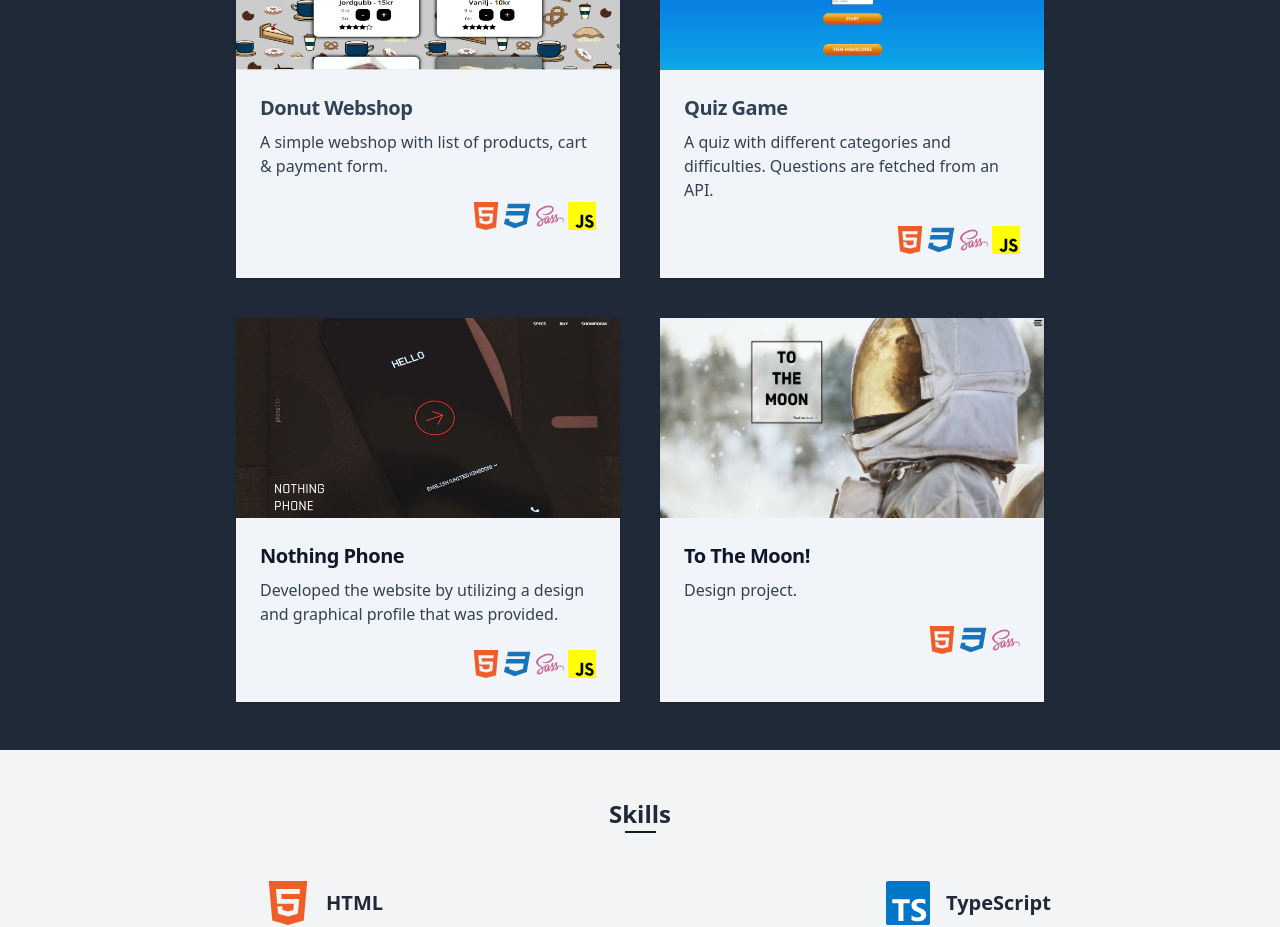
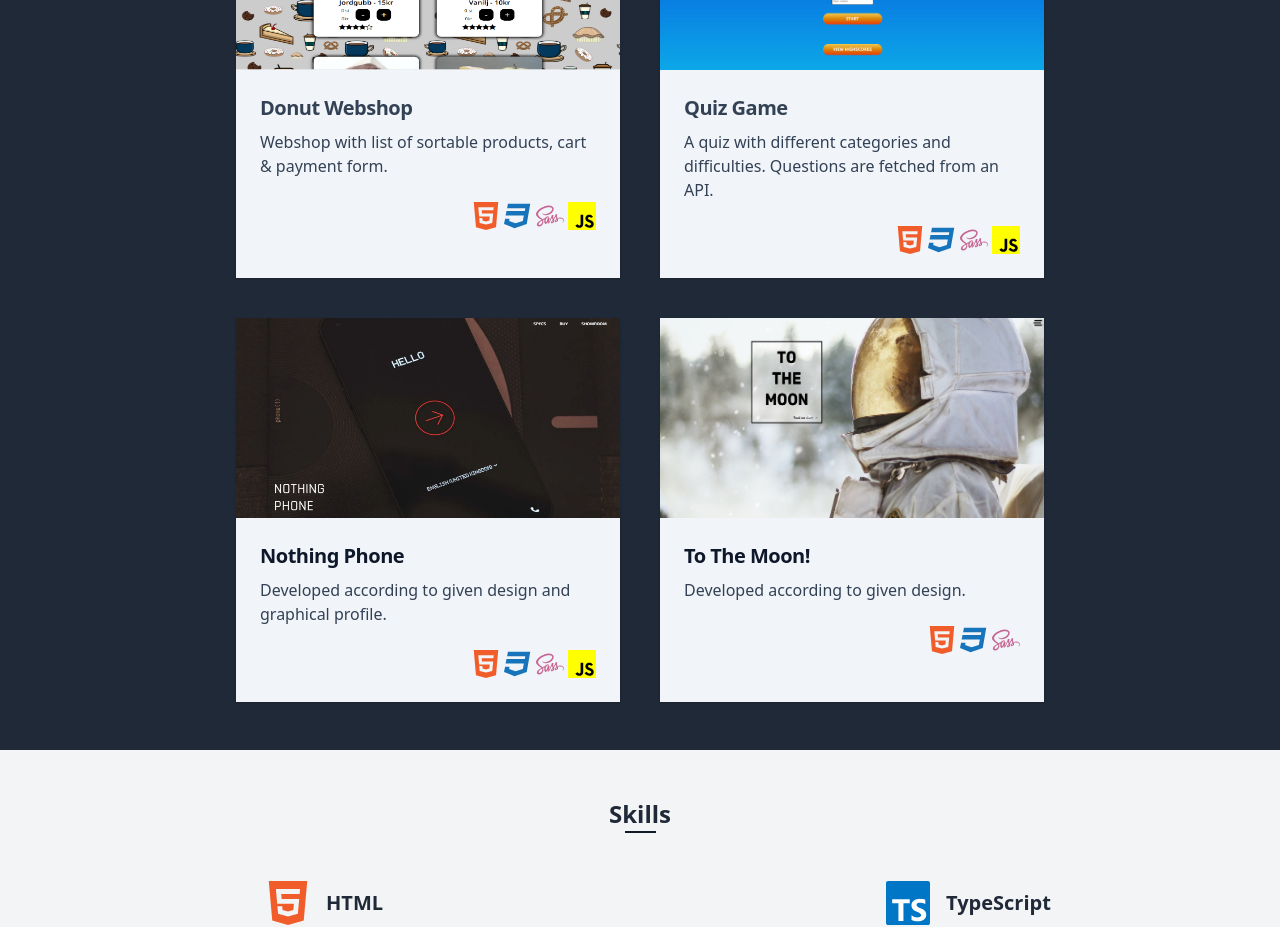
Before and after one commit to antonjanzon95/myPortfolio, a React (Vite) app: page / in a window 1280 px wide. Shown: the part 1560-2487 px from the top of the page. Built offline with nearby package versions, Linux system fonts and the light colour scheme.

Commit message:
Changed texts

```diff
--- a/src/components/projects.tsx
+++ b/src/components/projects.tsx
@@ -27,7 +27,7 @@ const Projects = () => {
                 Donut Webshop
               </h3>
               <p className="font-normal text-slate-700">
-                A simple webshop with list of products, cart & payment form.
+                Webshop with list of sortable products, cart & payment form.
               </p>
               <div className="flex gap-1 items-center justify-end my-0 mt-6">
                 <TechnologyIcon
@@ -110,8 +110,7 @@ const Projects = () => {
                 Nothing Phone
               </h3>
               <p className="font-normal text-slate-700">
-                Developed the website by utilizing a design and graphical
-                profile that was provided.
+                Developed according to given design and graphical profile.
               </p>
               <div className="flex gap-1 items-center justify-end my-0 mt-6">
                 <TechnologyIcon
@@ -150,7 +149,9 @@ const Projects = () => {
               <h3 className="mb-2 text-xl font-bold tracking-tight text-slate-900">
                 To The Moon!
               </h3>
-              <p className="font-normal text-slate-700">Design project.</p>
+              <p className="font-normal text-slate-700">
+                Developed according to given design.
+              </p>
               <div className="flex gap-1 items-center justify-end my-0 mt-6">
                 <TechnologyIcon
                   icon={<SiHtml5 size={28} color="#f05c2a" />}
```
